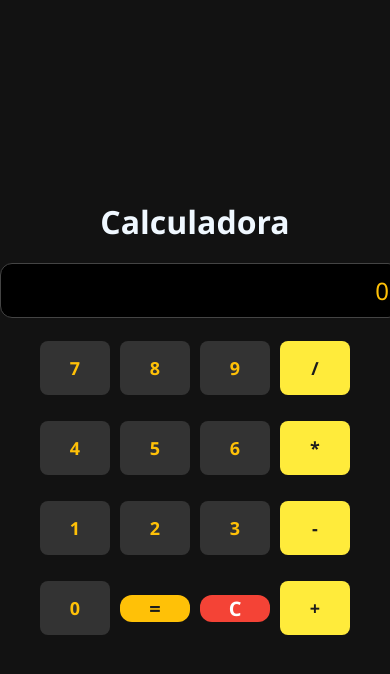
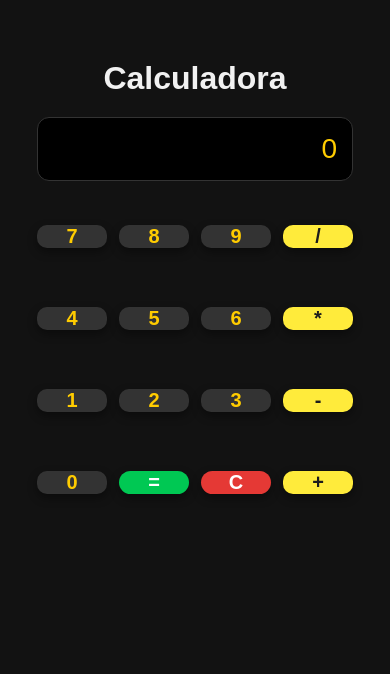
Before and after one commit to HyannSE/CP4---CIDADE, a React (Vite) app in the folder calculadora/: page / in a window 390 px wide. Shown: the top 674 px of the page. Built offline with nearby package versions, Linux system fonts and the light colour scheme.

Commit message:
Adicionando animações e sombras para os botões, melhorando responsividade da calculadora

```diff
--- a/calculadora/src/css/App.css
+++ b/calculadora/src/css/App.css
@@ -1,37 +1,39 @@
-*{
-    box-sizing: border-box;
-    margin: 0;
-    padding: 0;
-    font-family: 'Segoe UI', Tahoma, Geneva, Verdana, sans-serif;
+* {
+  box-sizing: border-box;
+  margin: 0;
+  padding: 0;
+  font-family: 'Orbitron', sans-serif;
 }
 
 .App {
   height: 100vh;
   justify-content: center;
   align-items: center;
-  color: aliceblue;
-  background: #121212; /* fundo preto da tela */
-  padding-top: 200px;
+  background: #121212;
+  padding-top: 60px;
+  display: block;
 }
 
-.App h1{
-    color: aliceblue;
-    text-align: center;
+.App h1 {
+  color: #f1f1f1;
+  text-align: center;
+  margin-bottom: 20px;
 }
+
 .square-container {
   width: 400px;
-  height: 400px; /* quadrado */
+  height: auto;
   display: flex;
   justify-content: center;
   align-items: center;
   background: #1c1c1c;
   border-radius: 20px;
-  box-shadow: 0 10px 30px rgba(0,0,0,0.5);
+  box-shadow: 0 10px 30px rgba(0,0,0,0.6);
+  padding: 20px;
 }
 
 .calculator-container {
   width: 100%;
-  padding: 20px;
 }
 
 /* Grid de botões */
@@ -39,7 +41,7 @@
   display: grid;
   grid-template-columns: repeat(4, 70px);
   grid-auto-rows: 70px;
-  grid-gap: 10px;
+  gap: 12px;
   justify-content: center;
   align-items: center;
 }
@@ -51,49 +53,35 @@ button {
   border-radius: 12px;
   border: none;
   cursor: pointer;
-  transition: transform 0.1s, background 0.2s;
+  transition: all 0.2s ease-in-out;
   font-weight: bold;
+  box-shadow: 0px 4px 10px rgba(0,0,0,0.4);
 }
 
 button:hover {
   transform: translateY(-2px);
 }
 
+button:active {
+  transform: scale(0.95);
+  box-shadow: inset 0px 2px 6px rgba(0,0,0,0.6);
+}
+
 /* Botões especiais */
 .equals-button {
-  background: #ffc107; /* amarelo */
-  color: #1c1c1c;
+  background: #00c853;
+  color: #fff;
 }
 
 .equals-button:hover {
-  background: #ffb300;
+  background: #00e676;
 }
 
 .clear-button {
-  background: #f44336; /* vermelho */
+  background: #e53935;
   color: white;
 }
 
 .clear-button:hover {
-  background: #d32f2f;
+  background: #f44336;
 }
-
-/* Operation Buttons */
-.operation-button {
-  background: #ffeb3b; /* amarelo suave */
-  color: #1c1c1c;
-}
-
-.operation-button:hover {
-  background: #fdd835;
-}
-
-/* Number Buttons */
-.number-button {
-  background: #333;
-  color: #ffc107; /* amarelo */
-}
-
-.number-button:hover {
-  background: #444;
-}
--- a/calculadora/src/css/display.css
+++ b/calculadora/src/css/display.css
@@ -1,14 +1,12 @@
-
 .display {
-  width: 400px; /* ocupa 80% do quadrado */
-  margin: 0 auto 15px auto; /* centraliza horizontalmente */
-  padding: 10px;
-  font-size: 24px;
+  width: 316px; /* mesma largura do grid */
+  margin: 0 auto 20px auto;
+  padding: 15px;
+  font-size: 28px;
   border-radius: 12px;
   background: #000;
-  color: #ffc107;
-  text-align: right; /* mantém os números alinhados à direita */
-  box-shadow: inset 0 4px 6px rgba(0,0,0,0.3);
-  border: 1px solid #444;
-  margin-top: 20px;
+  color: #ffcc00;
+  text-align: right;
+  box-shadow: inset 0 4px 8px rgba(0,0,0,0.6);
+  border: 1px solid #333;
 }
--- a/calculadora/src/css/numberButton.css
+++ b/calculadora/src/css/numberButton.css
@@ -1,13 +1,11 @@
 .number-button {
-  padding: 15px;
-  font-size: 18px;
-  border-radius: 8px;
-  border: none;
-  background: #e0e0e0;
-  cursor: pointer;
-  transition: background 0.2s;
+  background: #333;
+  color: #ffcc00;
+  font-size: 20px;
+  border-radius: 10px;
+  transition: all 0.2s ease-in-out;
 }
 
 .number-button:hover {
-  background: #d0d0d0;
+  background: #444;
 }
--- a/calculadora/src/css/operationButton.css
+++ b/calculadora/src/css/operationButton.css
@@ -1,14 +1,11 @@
 .operation-button {
-  padding: 15px;
-  font-size: 18px;
-  border-radius: 8px;
-  border: none;
-  background: #2196f3;
-  color: white;
-  cursor: pointer;
-  transition: background 0.2s;
+  background: #ffeb3b;
+  color: #1c1c1c;
+  font-size: 20px;
+  border-radius: 10px;
+  transition: all 0.2s ease-in-out;
 }
 
 .operation-button:hover {
-  background: #1976d2;
+  background: #fdd835;
 }
```
